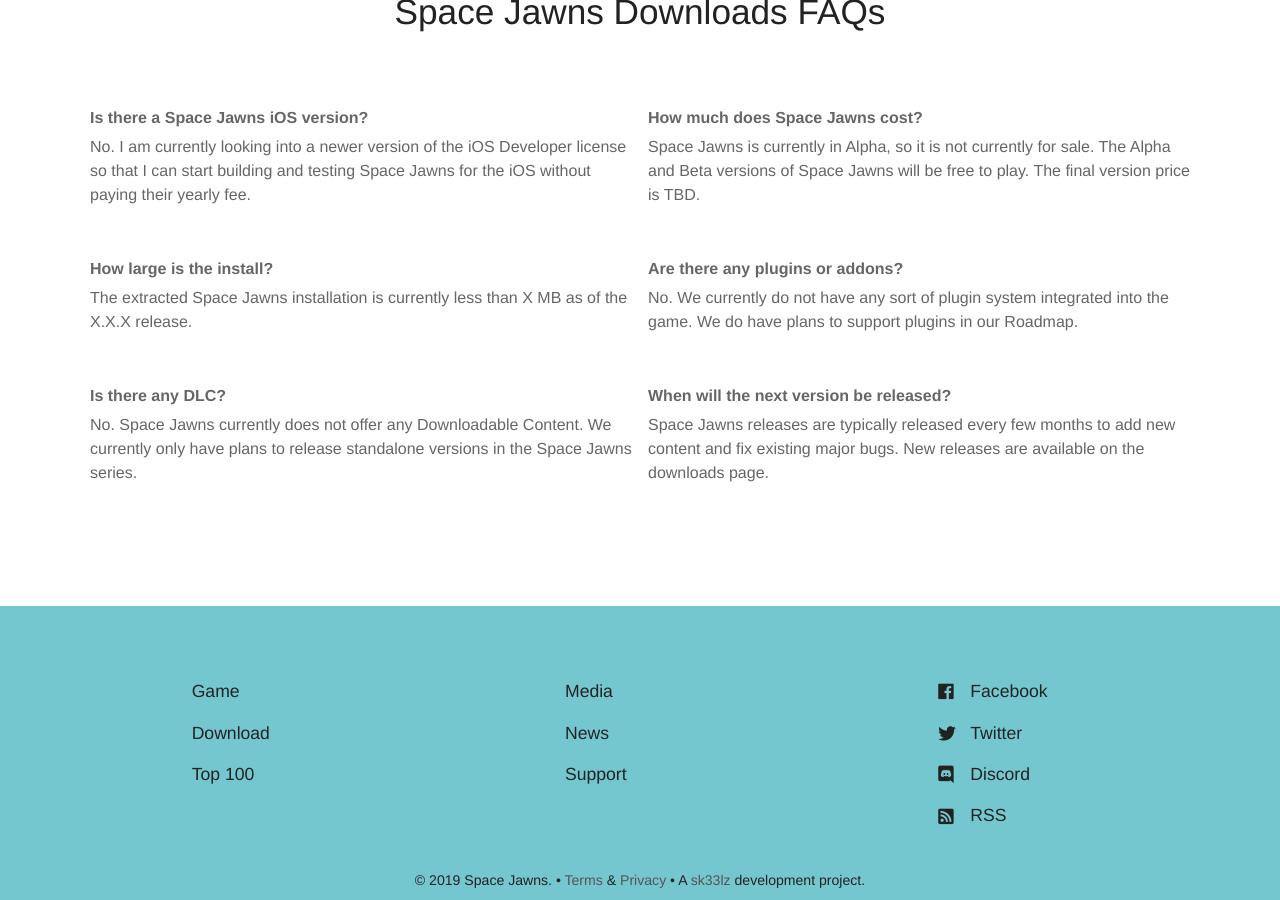
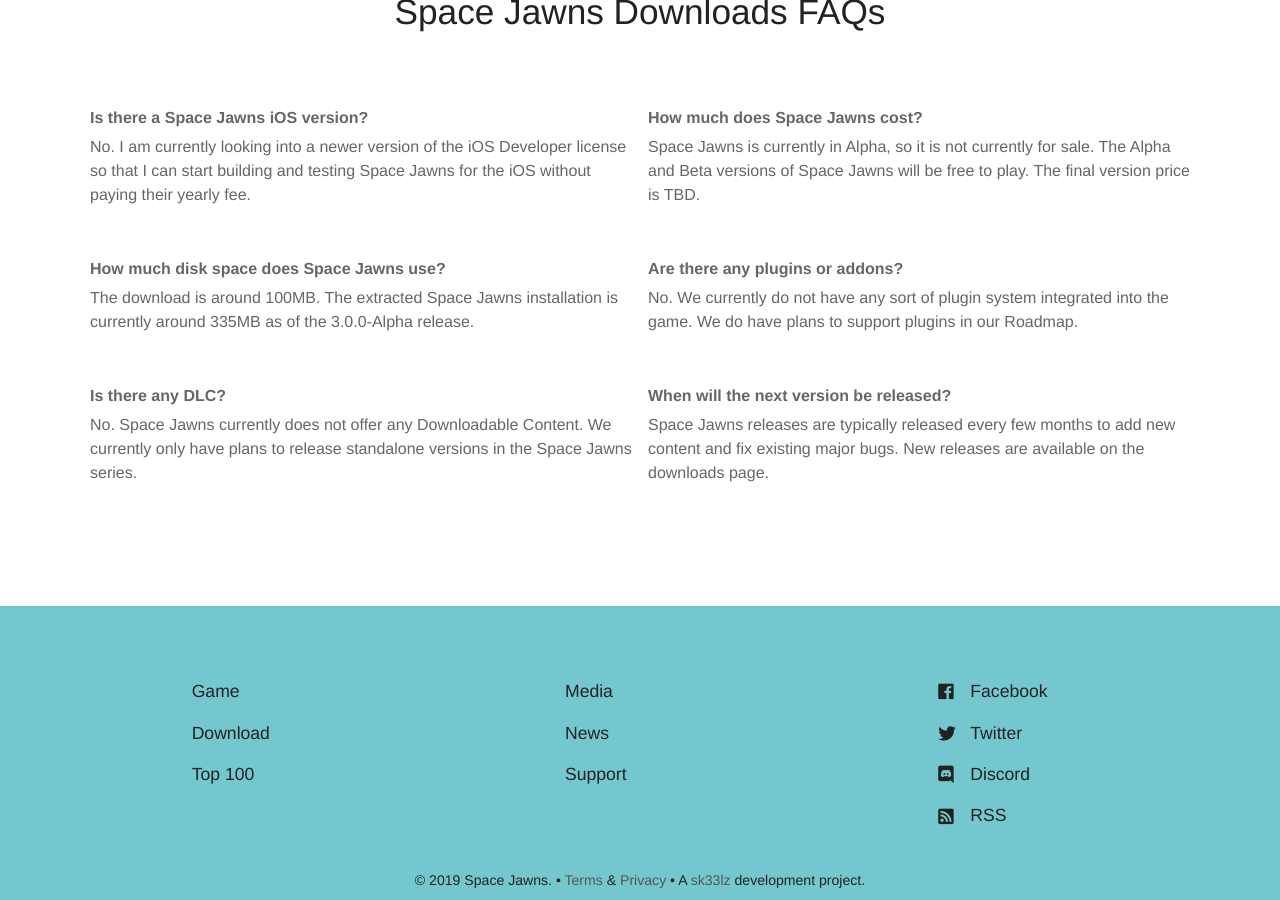
Before and after one commit to sk33lz/spacejawns, a Jekyll site: the page built from docs/pages/download.md, in a window 1280 px wide and 900 px high, scrolled down 1533 px. Built offline with Jekyll 4.4.1, drawn with Linux system fonts in a browser that asks for light colours; nearby versions of some CDN libraries.

Commit message:
Updating downloads page.

```diff
--- a/docs/pages/download.md
+++ b/docs/pages/download.md
@@ -60,8 +60,8 @@
   - question: Is there a Space Jawns iOS version?
     answer: No. I am currently looking into a newer version of the iOS Developer license so that I can start building and testing Space Jawns for the iOS without paying their yearly fee.
 
-  - question: How large is the install?
-    answer: The extracted Space Jawns installation is currently less than X MB as of the X.X.X release.
+  - question: How much disk space does Space Jawns use?
+    answer: The download is around 100MB. The extracted Space Jawns installation is currently around  335MB as of the 3.0.0-Alpha release.
 
   - question: Is there any DLC?
     answer: No. Space Jawns currently does not offer any Downloadable Content. We currently only have plans to release standalone versions in the Space Jawns series.
```
